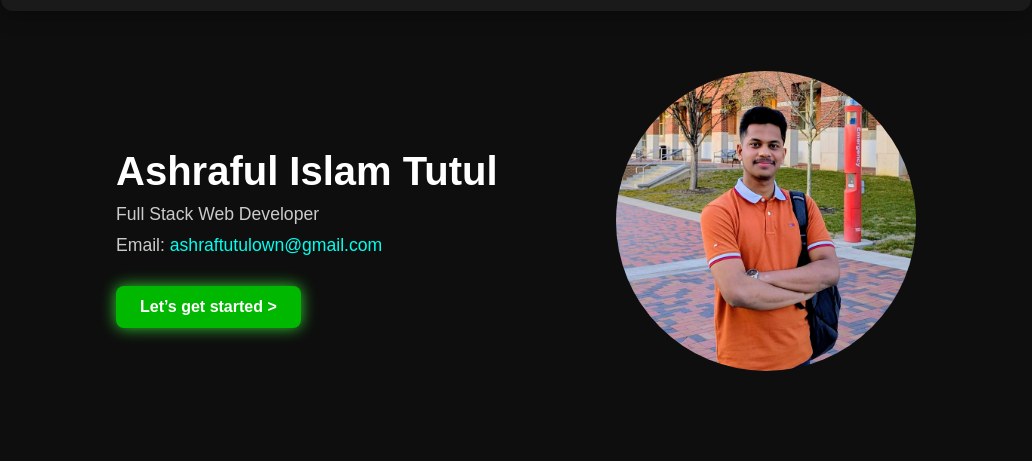
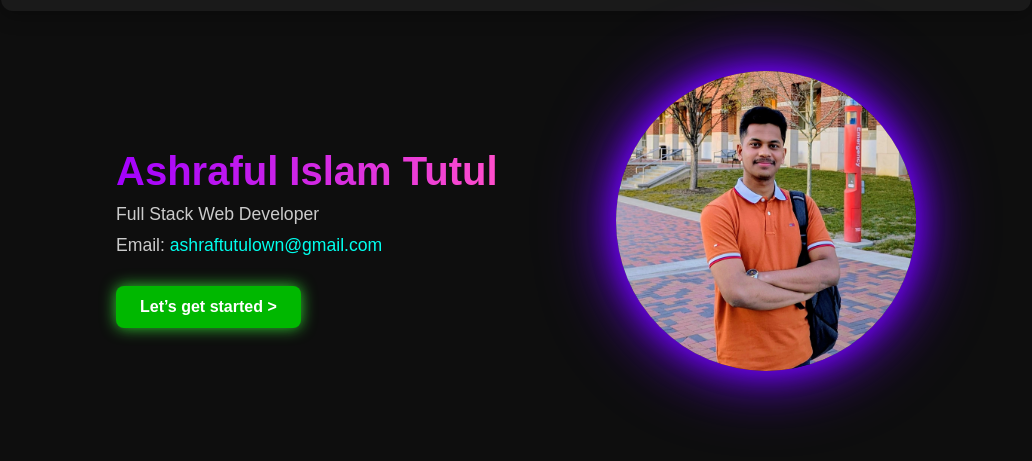
Before and after one commit to shraf2004/AshPort, a plain HTML site: page index.html in a window 1280 px wide. Shown: the part 55-516 px from the top of the page, without its empty margins (124-1156 px from the left). Drawn offline with Linux system fonts and the light colour scheme.

Commit message:
Updated resume, preview image, and style

```diff
--- a/style.css
+++ b/style.css
@@ -67,6 +67,10 @@ body {
 .intro-text h1 {
     font-size: 2.5em;
     margin-bottom: 10px;
+
+    background: linear-gradient(to right, #a200ff, #ff4ecb);
+    -webkit-background-clip: text;
+    -webkit-text-fill-color: transparent;
 }
 
 .intro-text p {
@@ -98,6 +102,9 @@ body {
     border-radius: 50%;
     object-fit: cover;
     margin-right: 200px;
+    box-shadow: 0 0 25px rgba(115, 0, 255, 0.8),
+                0 0 50px rgba(115, 0, 255, 0.8),
+                0 0 75px rgba(115, 0, 255, 0.8);
 }
 
 .brands {
```
Also changed, not shown: index.html (+0 -2 lines), resume.html (+0 -1 lines), res.jpg, 1 other file.
